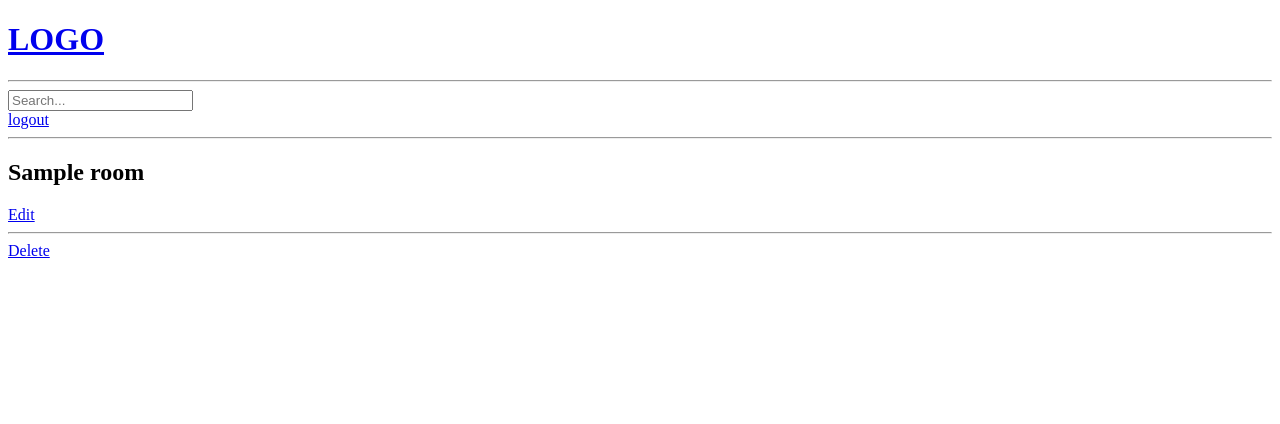
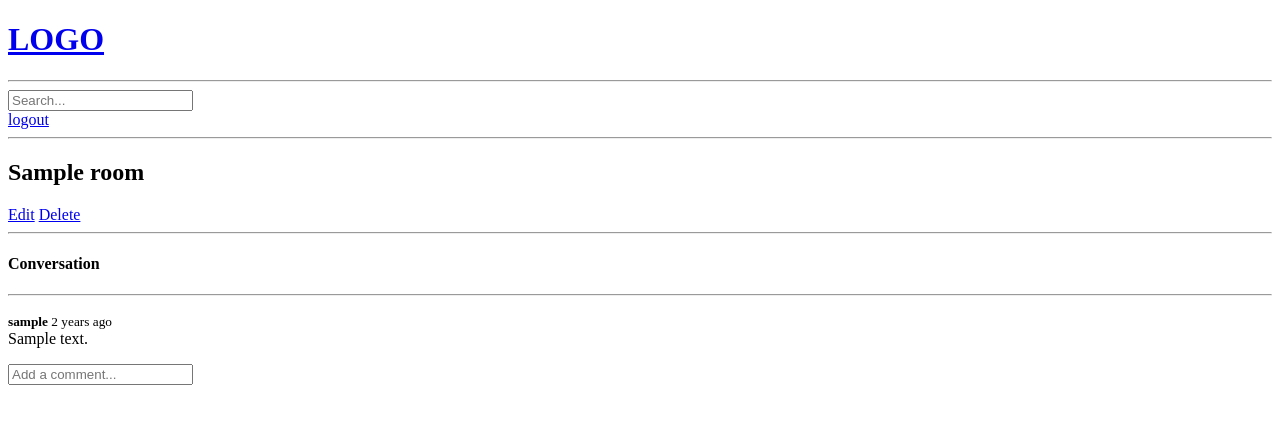
Before and after one commit to aforanup/discussion_app, a Django app: page /room/1/ in a window 1280 px wide. Shown: the top 424 px of the page. Run offline with Django 3.2, Linux system fonts and the light colour scheme; a user stored in the database is signed in; tables that the repository leaves empty hold one stand-in row (values such as "Sample post").

Commit message:
comment section added

```diff
--- a/new_app/models.py
+++ b/new_app/models.py
@@ -10,12 +10,30 @@ class Topic(models.Model):
 
 
 class Room(models.Model):
-    user = models.ForeignKey(User, on_delete=models.CASCADE)
+    user = models.ForeignKey(User, on_delete=models.SET_NULL, null=True)
     topic = models.ForeignKey(Topic, on_delete=models.CASCADE)
+    participant = models.ManyToManyField(
+        User, blank=True, related_name="participants")
     name = models.CharField(max_length=50)
+    description = models.TextField(blank=True, null=True)
+
+    created_on = models.DateTimeField(auto_now_add=True, null=True)
+    updated_on = models.DateTimeField(auto_now=True)
 
     class Meta:
         ordering = ['id']
 
     def __str__(self):
         return self.name
+
+
+class RoomComment(models.Model):
+    user = models.ForeignKey(User, on_delete=models.CASCADE)
+    room = models.ForeignKey(Room, on_delete=models.CASCADE, null=True)
+    comment = models.TextField()
+
+    created_on = models.DateTimeField(auto_now_add=True, null=True)
+    updated_on = models.DateTimeField(auto_now=True)
+
+    def __str__(self):
+        return self.comment[0:20]
--- a/new_app/templates/new_app/room.html
+++ b/new_app/templates/new_app/room.html
@@ -7,11 +7,25 @@
     <h2>{{room.name}}</h2>
     {% if user.is_authenticated %}
     <a href="{% url 'update' room.id %}">Edit</a>
+    <a href="{% url 'delete' room.id %}">Delete</a>
     <hr />
-    <a href="{% url 'delete' room.id %}">Delete</a>
-    {% else %}
-    <h4><i>Login for update and delete</i></h4>
     {% endif %}
+    <h4>Conversation</h4>
+    <hr />
+    {% for comment in comments %}
+    <p>
+        <small><b>{{comment.user}}</b> {{comment.created_on|timesince}} ago</small><br />
+        {{comment.comment}}
+    </p>
+    {% endfor %}
+
+    {% if request.user.is_authenticated %}
+    <form method="post" action="{% url 'room' room.id %}">
+        {% csrf_token %}
+        <input type="text" placeholder="Add a comment..." name="comment" />
+    </form>
+    {% endif %}
+
 </div>
 
 {% endblock %}
--- a/new_app/views.py
+++ b/new_app/views.py
@@ -1,6 +1,6 @@
 from django.shortcuts import render, redirect
 from django.http import HttpResponse
-from .models import Room, Topic
+from .models import Room, Topic, RoomComment
 from .forms import RoomCreateForm
 from django.db.models import Q
 from django.contrib import messages
@@ -23,7 +23,18 @@ def home(request):
 
 def room(request, pk):
     room = Room.objects.get(id=pk)
-    return render(request, 'new_app/room.html', {'room': room})
+    comment = room.roomcomment_set.all().order_by('-created_on')
+    if request.method == 'POST':
+        user = request.user
+        comment = request.POST.get('comment')
+        RoomComment.objects.create(
+            user=user,
+            comment=comment,
+            room=room
+        )
+        return redirect('room', pk)
+    context = {'room': room, 'comments': comment}
+    return render(request, 'new_app/room.html', context)
 
 
 @login_required(login_url='login')
@@ -73,7 +84,7 @@ def loginUser(request):
     if request.user.is_authenticated:
         return redirect('home')
     if request.method == 'POST':
-        username = request.POST.get('username')
+        username = request.POST.get('username').lower()
         password = request.POST.get('password')
 
         try:
@@ -106,4 +117,4 @@ def registerUser(request):
 
 def logoutUser(request):
     logout(request)
-    return redirect('home')
+    return redirect('login')
```
